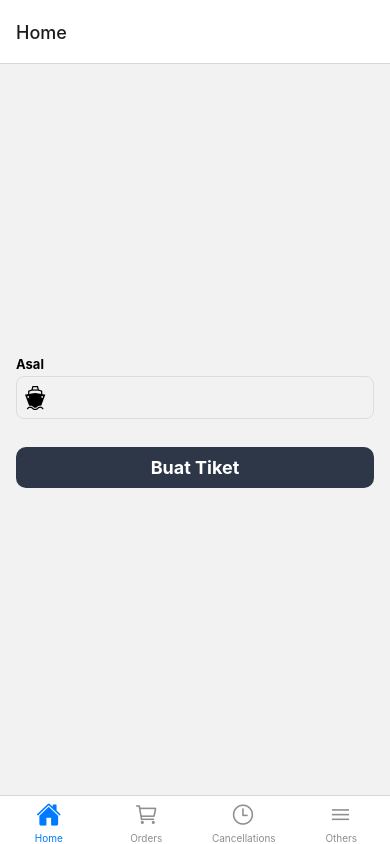
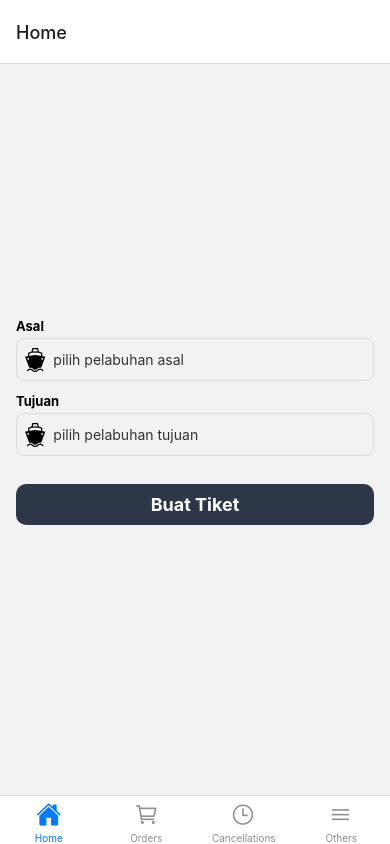
Before and after one commit to josestg/kapalzy, a React Native app: screen / in a window 390 px wide. Built offline with nearby package versions, Linux system fonts and the light colour scheme.

Commit message:
added search input

```diff
--- a/api/ticket.api.ts
+++ b/api/ticket.api.ts
@@ -1,6 +1,10 @@
 import db from "../db";
-import { Ticket } from "../model";
+import { Port, Ticket } from "../model";
 
 export function fetchAllTicket(): Promise<Ticket[]> {
   return Promise.resolve(db.tickets);
 }
+
+export function fetchAllPort(): Promise<Port[]> {
+  return Promise.resolve(db.ports);
+}
--- a/redux/index.ts
+++ b/redux/index.ts
@@ -2,12 +2,14 @@ import { configureStore } from "@reduxjs/toolkit";
 import port from "./reducers/port";
 import ship from "./reducers/ship";
 import ticket from "./reducers/ticket";
+import order from "./reducers/order";
 
 const store = configureStore({
   reducer: {
     port,
     ship,
     ticket,
+    order,
   },
 });
 
--- /dev/null
+++ b/redux/reducers/order.ts
@@ -0,0 +1,31 @@
+import { createSlice, PayloadAction } from "@reduxjs/toolkit";
+import { FetchableState, Port, Ticket } from "../../model";
+
+interface State {
+  derpature?: Port;
+  arrival?: Port;
+  derpatureDate?: string;
+}
+
+const initialState: State = {
+  derpature: undefined,
+  arrival: undefined,
+  derpatureDate: undefined,
+};
+
+const slices = createSlice({
+  name: "order",
+  initialState: initialState,
+  reducers: {
+    setDerpature: (state, action: PayloadAction<Port>) => {
+      state.derpature = action.payload;
+    },
+    setArrival: (state, action: PayloadAction<Port>) => {
+      state.arrival = action.payload;
+    },
+  },
+});
+
+export const { setDerpature, setArrival } = slices.actions;
+
+export default slices.reducer;
--- a/router/index.ts
+++ b/router/index.ts
@@ -1,4 +1,7 @@
 export type HomeStackParamList = {
+  HomeSearch: {
+    target: "derpature" | "arrival";
+  };
   HomeForm: undefined;
   HomePreview: undefined;
   HomeSummary: undefined;
--- a/screen/home/form.tsx
+++ b/screen/home/form.tsx
@@ -1,21 +1,39 @@
 import { NavigationProp, useNavigation } from "@react-navigation/native";
 import { StyleSheet, View } from "react-native";
+import { useSelector } from "react-redux";
+import { RootState } from "../../redux";
 import { HomeStackParamList } from "../../router";
-import { Button, Icon, TextInput } from "../../shared";
+import { Button, Icon, DisableTextInput } from "../../shared";
 
 export const FormSubScreen: React.FC = () => {
   const navigation = useNavigation<NavigationProp<HomeStackParamList>>();
+
+  const { derpature, arrival } = useSelector((root: RootState) => root.order);
 
   const handleCreateTicket = () => {
     navigation.navigate("HomePreview");
   };
 
+  const handleOnSearch = (target: "derpature" | "arrival") => {
+    navigation.navigate("HomeSearch", { target: target });
+  };
+
   return (
     <View style={styles.container}>
       <View style={styles.form}>
-        <TextInput
+        <DisableTextInput
+          placeholder="pilih pelabuhan asal"
           label="Asal"
           iconFactory={(focused) => <Icon focused={focused} name="ship" />}
+          onPress={() => handleOnSearch("derpature")}
+          value={derpature ? derpature.name : ""}
+        />
+        <DisableTextInput
+          placeholder="pilih pelabuhan tujuan"
+          label="Tujuan"
+          iconFactory={(focused) => <Icon focused={focused} name="ship" />}
+          onPress={() => handleOnSearch("arrival")}
+          value={arrival ? arrival.name : ""}
         />
         <Button title="Buat Tiket" onPress={() => handleCreateTicket()} />
       </View>
--- a/screen/home/index.tsx
+++ b/screen/home/index.tsx
@@ -3,6 +3,7 @@ import React from "react";
 import { HomeStackParamList } from "../../router";
 import { FormSubScreen } from "./form";
 import { PreviewSubScreen } from "./preview";
+import { SearchSubScreen } from "./search";
 import { SummarySubScreen } from "./summary";
 
 const Stack = createNativeStackNavigator<HomeStackParamList>();
@@ -11,6 +12,7 @@ export const HomeScreen: React.FC = () => {
   return (
     <Stack.Navigator screenOptions={{ headerShown: false }}>
       <Stack.Screen name={"HomeForm"} component={FormSubScreen} />
+      <Stack.Screen name={"HomeSearch"} component={SearchSubScreen} />
       <Stack.Screen name={"HomePreview"} component={PreviewSubScreen} />
       <Stack.Screen name={"HomeSummary"} component={SummarySubScreen} />
     </Stack.Navigator>
--- /dev/null
+++ b/screen/home/search.tsx
@@ -0,0 +1,118 @@
+import {
+  NavigationProp,
+  RouteProp,
+  useNavigation,
+  useRoute,
+} from "@react-navigation/native";
+import { useEffect, useState } from "react";
+import {
+  FlatList,
+  StyleSheet,
+  Text,
+  TouchableOpacity,
+  View,
+} from "react-native";
+import { useDispatch } from "react-redux";
+import { fetchAllPort } from "../../api/ticket.api";
+import { Port } from "../../model";
+import { HomeStackParamList } from "../../router";
+import { Icon, TextInput } from "../../shared";
+import * as orderReducer from "../../redux/reducers/order";
+
+export const SearchSubScreen: React.FC = () => {
+  const navigation = useNavigation<NavigationProp<HomeStackParamList>>();
+
+  const route = useRoute<RouteProp<HomeStackParamList, "HomeSearch">>();
+
+  const dispatch = useDispatch();
+
+  const [ports, setPorts] = useState<Port[]>();
+  const [filtered, setFiltered] = useState<Port[]>();
+
+  useEffect(() => {
+    fetchAllPort().then(setPorts);
+  }, []);
+
+  const handleOnSearch = (name: string) => {
+    if (name.length === 0) {
+      setFiltered([]);
+      return;
+    }
+
+    if (ports) {
+      const matches = ports.filter((p) =>
+        p.name.toLowerCase().includes(name.toLowerCase())
+      );
+      setFiltered([...matches]);
+    }
+  };
+
+  const handleOnSelect = (port: Port) => {
+    const action =
+      route.params?.target === "arrival"
+        ? orderReducer.setArrival(port)
+        : orderReducer.setDerpature(port);
+    dispatch(action);
+    navigation.goBack();
+  };
+
+  return (
+    <View style={styles.container}>
+      <View style={styles.form}>
+        <TextInput
+          label="Cari Pelabuhan"
+          iconFactory={(focused) => <Icon focused={focused} name="ship" />}
+          onChangeText={handleOnSearch}
+          placeholder="cari nama pelabuhan..."
+        />
+
+        <FlatList
+          keyExtractor={(port) => port.id}
+          renderItem={({ item: port }) => (
+            <SearchResult port={port} onSelect={handleOnSelect} />
+          )}
+          data={filtered}
+        />
+      </View>
+    </View>
+  );
+};
+
+interface SearchResultProps {
+  port: Port;
+  onSelect: (p: Port) => void;
+}
+
+const SearchResult: React.FC<SearchResultProps> = ({ port, onSelect }) => {
+  return (
+    <TouchableOpacity onPress={() => onSelect(port)}>
+      <View style={styles.searchResult}>
+        <Text style={styles.location}>{port.location.province}</Text>
+        <Text>{port.name}</Text>
+      </View>
+    </TouchableOpacity>
+  );
+};
+
+const styles = StyleSheet.create({
+  container: {
+    display: "flex",
+    flex: 1,
+    padding: 16,
+  },
+  form: {
+    width: "100%",
+    display: "flex",
+  },
+  searchResult: {
+    borderWidth: 1,
+    padding: 16,
+    marginBottom: 8,
+    borderRadius: 8,
+  },
+
+  location: {
+    fontWeight: "bold",
+    fontSize: 12,
+  },
+});
--- a/shared/index.tsx
+++ b/shared/index.tsx
@@ -1,5 +1,5 @@
 import { Button } from "./button";
 import { Icon } from "./icon";
-import { TextInput } from "./input-text";
+import { DisableTextInput, TextInput } from "./input-text";
 
-export { Button, TextInput, Icon };
+export { Button, TextInput, Icon, DisableTextInput };
--- a/shared/input-text.tsx
+++ b/shared/input-text.tsx
@@ -5,6 +5,7 @@ import {
   StyleSheet,
   Text,
   TextInput as RNTextInput,
+  TouchableWithoutFeedback,
   View,
   ViewStyle,
 } from "react-native";
@@ -51,6 +52,40 @@ export const TextInput: React.FC<TextInputPops> = ({
   );
 };
 
+interface DisableTextInputProps {
+  label: string;
+  iconFactory: (focussed: boolean) => React.ReactElement | null;
+  placeholder: string;
+  style?: StyleProp<ViewStyle>;
+  onPress?: () => void;
+  value?: string;
+  focused?: boolean;
+}
+
+export const DisableTextInput: React.FC<DisableTextInputProps> = ({
+  label,
+  iconFactory,
+  placeholder,
+  style,
+  value,
+  focused,
+  onPress,
+}) => {
+  return (
+    <TouchableWithoutFeedback onPress={onPress}>
+      <View style={[styles.container, style]}>
+        <Text style={styles.label}>{label}</Text>
+        <View style={styles.input}>
+          {iconFactory(!!focused)}
+          <Text style={[styles.editor, styles.placeholder]}>
+            {value || placeholder}
+          </Text>
+        </View>
+      </View>
+    </TouchableWithoutFeedback>
+  );
+};
+
 const styles = StyleSheet.create({
   container: {
     display: "flex",
@@ -76,4 +111,7 @@ const styles = StyleSheet.create({
     fontWeight: "bold",
     marginBottom: 4,
   },
+  placeholder: {
+    color: "#333",
+  },
 });
```
